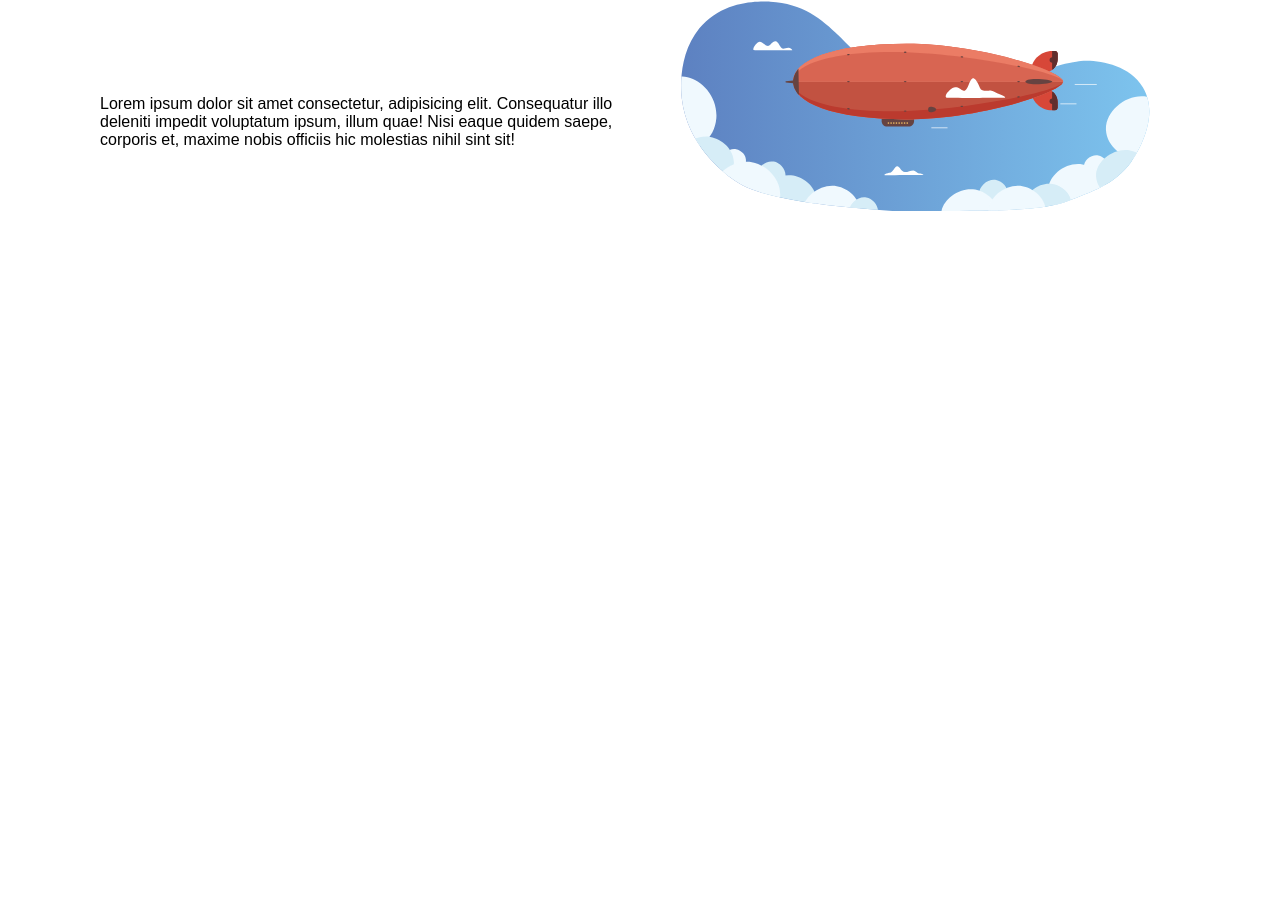
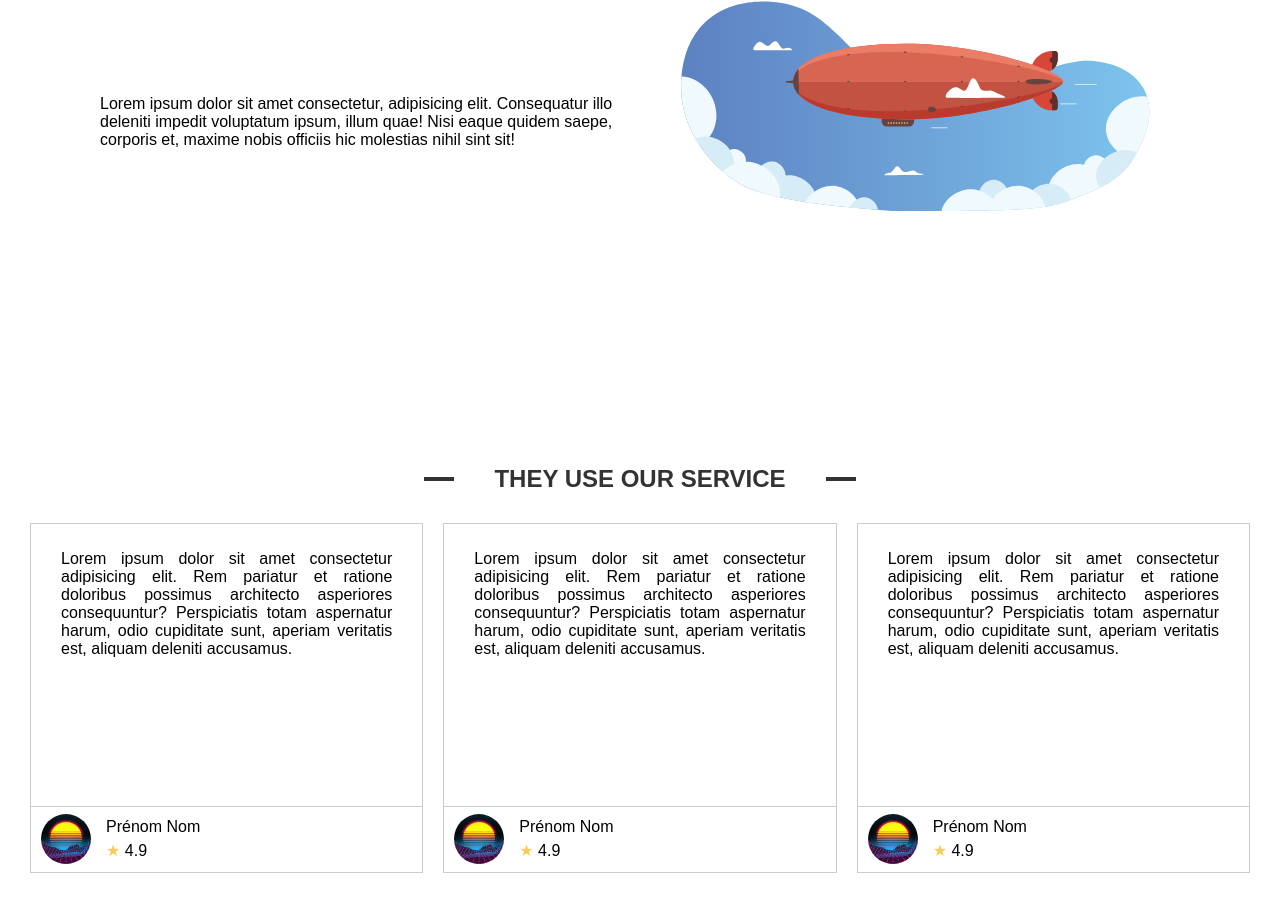
Before and after one commit to mboultoureau/zeppelin-tour, a website: page index.html in a window 1280 px wide. Shown: the part 982-1885 px from the top of the page. Before the commit the page ends 1407 px from the top, so only its background shows below. Drawn offline with Linux system fonts and the light colour scheme.

Commit message:
Ajout des reviews

```diff
--- a/css/style.css
+++ b/css/style.css
@@ -1,3 +1,7 @@
+* {
+    box-sizing: border-box;
+}
+
 html, body {
     margin: 0;
     padding: 0;
@@ -9,6 +13,7 @@ h2 {
     text-align: center;
     position: relative;
     color: #333;
+    text-transform: uppercase;
 }
 
 h2::before, h2::after {
@@ -125,9 +130,7 @@ main > div > div > h3 {
     margin-left: 50px;
 }
 
-
-/* ABOUT US */
-.about-us {
+section {
     display: flex;
     flex-direction: column;
     justify-content: center;
@@ -135,6 +138,8 @@ main > div > div > h3 {
     padding: 20px;
 }
 
+
+/* ABOUT US */
 @media (min-width: 700px) {
     .about-us div {
         display: flex;
@@ -156,3 +161,46 @@ main > div > div > h3 {
         padding: 100px;
     }
 }
+
+/* Review */
+.reviews {
+    display: flex;
+    overflow-x: scroll;
+    max-width: calc(100vw - 20px);
+}
+
+.reviews article {
+    border: 1px solid #CCC;
+    min-height: 350px;
+    min-width: 300px;
+    margin: 10px;
+}
+
+.reviews article > p {
+    height: 250px;
+    padding: 10px 30px;
+    text-align: justify;
+}
+
+.reviews article .person {
+    display: flex;
+    align-items: center;
+    height: 66px;
+    border-top: 1px solid #CCC;
+    padding: 0 10px;
+}
+
+.reviews article .person img {
+    display: block;
+    height: 50px;
+    width: 50px;
+    border-radius: 50%;
+}
+
+.reviews article .person p {
+    margin: 5px 15px;
+}
+
+.reviews article .person span {
+    color: #feca57;
+}
--- a/index.html
+++ b/index.html
@@ -51,6 +51,51 @@
 
             </div>
         </section>
+        <section>
+            <h2>They use our service</h2>
+            <div class="reviews">
+                <article>
+                    <p>Lorem ipsum dolor sit amet consectetur adipisicing elit. Rem pariatur et ratione doloribus
+                        possimus
+                        architecto asperiores consequuntur? Perspiciatis totam aspernatur harum, odio cupiditate sunt,
+                        aperiam veritatis est, aliquam deleniti accusamus.</p>
+                    <div class="person">
+                        <img src="img/profile-picture.jpg" alt="Profile Picture">
+                        <div>
+                            <p>Prénom Nom</p>
+                            <p><span>★</span> 4.9</p>
+                        </div>
+                    </div>
+                </article>
+                <article>
+                    <p>Lorem ipsum dolor sit amet consectetur adipisicing elit. Rem pariatur et ratione doloribus
+                        possimus
+                        architecto asperiores consequuntur? Perspiciatis totam aspernatur harum, odio cupiditate sunt,
+                        aperiam veritatis est, aliquam deleniti accusamus.</p>
+                    <div class="person">
+                        <img src="img/profile-picture.jpg" alt="Profile Picture">
+                        <div>
+                            <p>Prénom Nom</p>
+                            <p><span>★</span> 4.9</p>
+                        </div>
+                    </div>
+                </article>
+                <article>
+                    <p>Lorem ipsum dolor sit amet consectetur adipisicing elit. Rem pariatur et ratione doloribus
+                        possimus
+                        architecto asperiores consequuntur? Perspiciatis totam aspernatur harum, odio cupiditate sunt,
+                        aperiam veritatis est, aliquam deleniti accusamus.</p>
+                    <div class="person">
+                        <img src="img/profile-picture.jpg" alt="Profile Picture">
+                        <div>
+                            <p>Prénom Nom</p>
+                            <p><span>★</span> 4.9</p>
+                        </div>
+                    </div>
+                </article>
+            </div>
+
+        </section>
     </main>
 </body>
 
```
Also changed, not shown: img/profile-picture.jpg (added).
